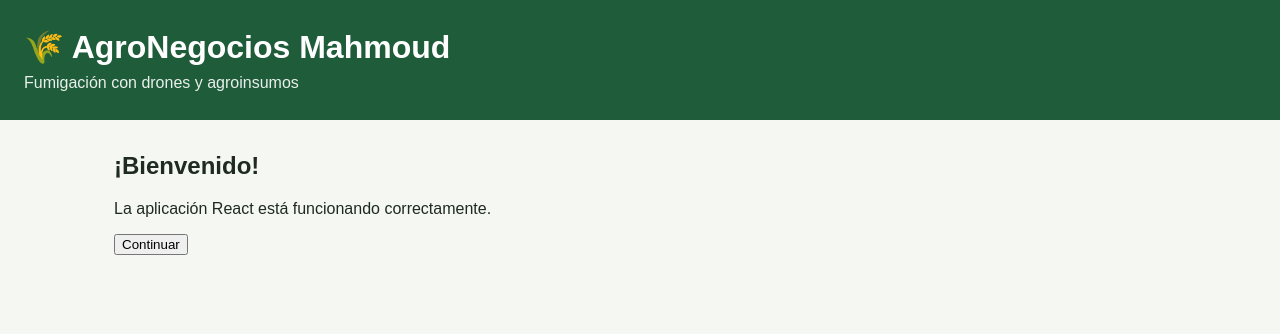
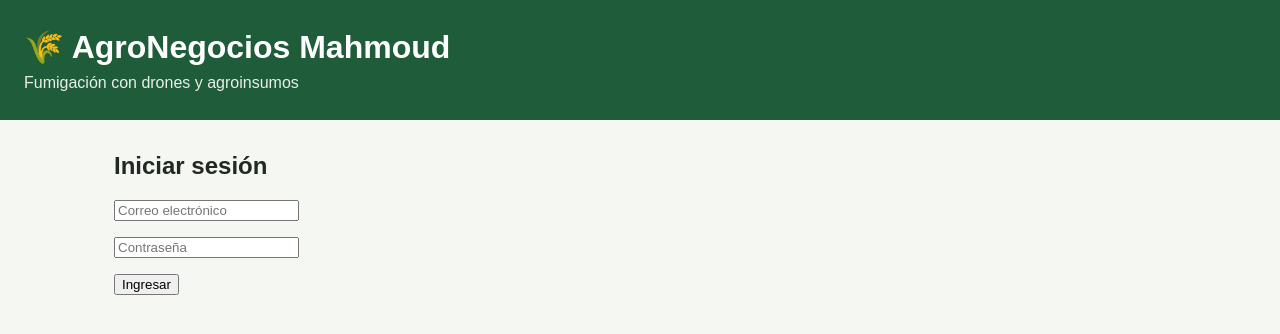
Before and after one commit to AgriSmart-Sc/agronegocios-mahmoud-web, a React (Vite) app: page / in a window 1280 px wide. Shown: the top 334 px of the page. Built offline with nearby package versions, Linux system fonts and the light colour scheme.

Commit message:
Update App.jsx
Conectar login Supabase

```diff
--- a/src/App.jsx
+++ b/src/App.jsx
@@ -1,4 +1,153 @@
+import { useEffect, useState } from "react";
+import { supabase } from "./supabase";
+
 export default function App() {
+  const [email, setEmail] = useState("");
+  const [password, setPassword] = useState("");
+
+  const [session, setSession] = useState(null);
+  const [perfil, setPerfil] = useState(null);
+  const [cargando, setCargando] = useState(true);
+  const [error, setError] = useState("");
+
+  useEffect(() => {
+    async function iniciar() {
+      const { data } = await supabase.auth.getSession();
+      const sesionActual = data.session;
+
+      setSession(sesionActual);
+
+      if (sesionActual?.user) {
+        await cargarPerfil(sesionActual.user.id);
+      } else {
+        setCargando(false);
+      }
+    }
+
+    iniciar();
+
+    const {
+      data: { subscription },
+    } = supabase.auth.onAuthStateChange(async (_event, nuevaSession) => {
+      setSession(nuevaSession);
+
+      if (nuevaSession?.user) {
+        await cargarPerfil(nuevaSession.user.id);
+      } else {
+        setPerfil(null);
+        setCargando(false);
+      }
+    });
+
+    return () => subscription.unsubscribe();
+  }, []);
+
+  async function cargarPerfil(userId) {
+    setCargando(true);
+    setError("");
+
+    const { data, error } = await supabase
+      .from("perfiles")
+      .select("usuario_id, cliente_id, nombre, rol, activo")
+      .eq("usuario_id", userId)
+      .maybeSingle();
+
+    if (error) {
+      setError("No se pudo cargar el perfil: " + error.message);
+      setPerfil(null);
+    } else {
+      setPerfil(data);
+    }
+
+    setCargando(false);
+  }
+
+  async function iniciarSesion(e) {
+    e.preventDefault();
+
+    setError("");
+    setCargando(true);
+
+    const { error } = await supabase.auth.signInWithPassword({
+      email,
+      password,
+    });
+
+    if (error) {
+      setError("Correo o contraseña incorrectos.");
+      setCargando(false);
+    }
+  }
+
+  async function cerrarSesion() {
+    await supabase.auth.signOut();
+    setSession(null);
+    setPerfil(null);
+  }
+
+  function nombreRol(rol) {
+    if (rol === "admin_editor") return "Administrador";
+    if (rol === "admin_lector") return "Administrador lector";
+    if (rol === "cliente") return "Cliente";
+    return rol || "Sin rol";
+  }
+
+  if (cargando) {
+    return (
+      <div className="app">
+        <header className="app-header">
+          <h1>🌾 AgroNegocios Mahmoud</h1>
+          <p>Fumigación con drones y agroinsumos</p>
+        </header>
+
+        <main className="app-main">
+          <h2>Cargando...</h2>
+        </main>
+      </div>
+    );
+  }
+
+  if (!session) {
+    return (
+      <div className="app">
+        <header className="app-header">
+          <h1>🌾 AgroNegocios Mahmoud</h1>
+          <p>Fumigación con drones y agroinsumos</p>
+        </header>
+
+        <main className="app-main">
+          <h2>Iniciar sesión</h2>
+
+          <form onSubmit={iniciarSesion}>
+            <p>
+              <input
+                type="email"
+                placeholder="Correo electrónico"
+                value={email}
+                onChange={(e) => setEmail(e.target.value)}
+                required
+              />
+            </p>
+
+            <p>
+              <input
+                type="password"
+                placeholder="Contraseña"
+                value={password}
+                onChange={(e) => setPassword(e.target.value)}
+                required
+              />
+            </p>
+
+            <button type="submit">Ingresar</button>
+          </form>
+
+          {error && <p style={{ color: "crimson" }}>{error}</p>}
+        </main>
+      </div>
+    );
+  }
+
   return (
     <div className="app">
       <header className="app-header">
@@ -7,10 +156,38 @@ export default function App() {
       </header>
 
       <main className="app-main">
-        <h2>¡Bienvenido!</h2>
-        <p>La aplicación React está funcionando correctamente.</p>
+        {perfil ? (
+          <>
+            <h2>Bienvenido, {perfil.nombre}</h2>
 
-        <button>Continuar</button>
+            <p>
+              Tipo de usuario: <strong>{nombreRol(perfil.rol)}</strong>
+            </p>
+
+            <p>
+              Estado:{" "}
+              <strong>{perfil.activo ? "Activo" : "Inactivo"}</strong>
+            </p>
+
+            {perfil.cliente_id && (
+              <p>
+                Cliente ID: <strong>{perfil.cliente_id}</strong>
+              </p>
+            )}
+          </>
+        ) : (
+          <>
+            <h2>Perfil no encontrado</h2>
+            <p>
+              El usuario inició sesión, pero no tiene registro en la tabla
+              perfiles.
+            </p>
+          </>
+        )}
+
+        {error && <p style={{ color: "crimson" }}>{error}</p>}
+
+        <button onClick={cerrarSesion}>Cerrar sesión</button>
       </main>
     </div>
   );
```
